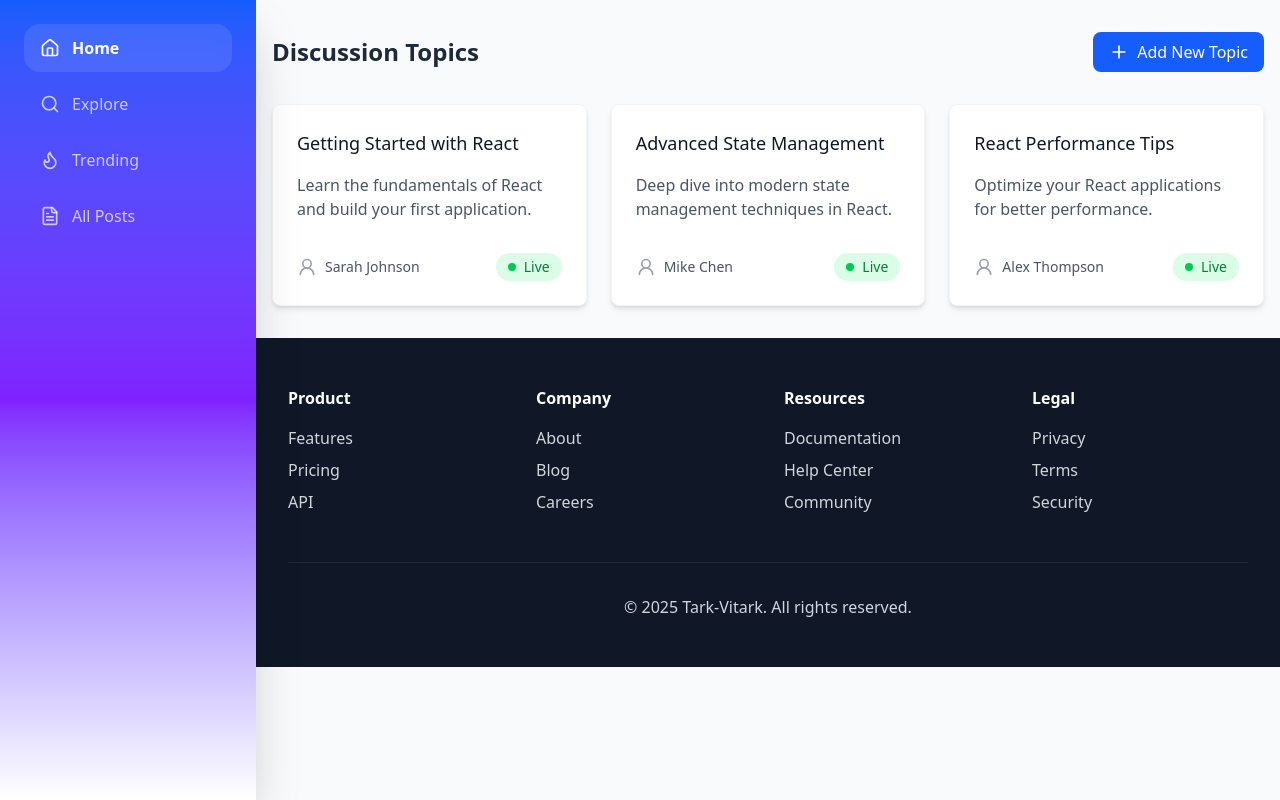
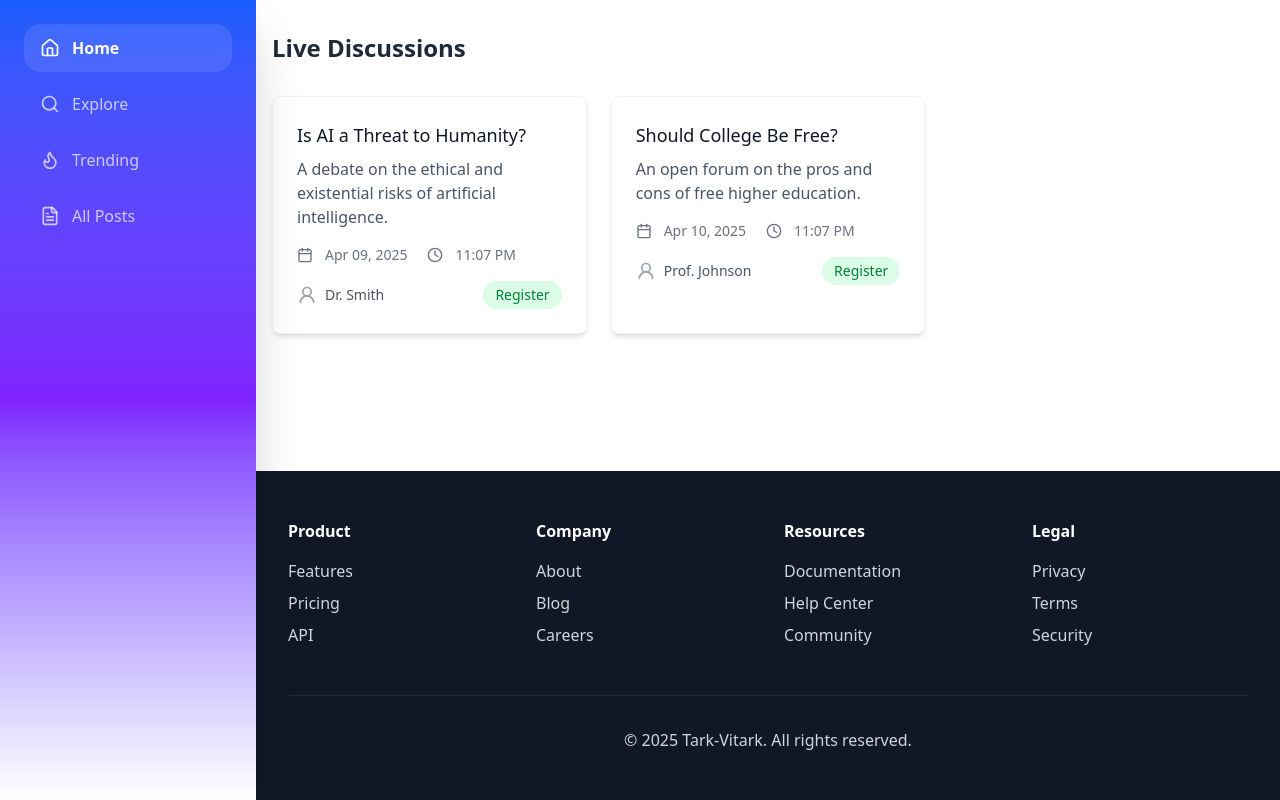
Before and after one commit to rkaniketraj/TarkVitark-, a React (Vite) app in the folder TarkVitark/: page / in a window 1280 px wide. Built offline with nearby package versions, Linux system fonts and the light colour scheme.

Commit message:
futureEvent page completed

```diff
--- a/TarkVitark/package.json
+++ b/TarkVitark/package.json
@@ -10,10 +10,13 @@
     "preview": "vite preview"
   },
   "dependencies": {
+    "@supabase/supabase-js": "^2.49.4",
     "@tailwindcss/vite": "^4.1.3",
+    "date-fns": "^4.1.0",
     "lucide-react": "^0.487.0",
     "react": "^19.0.0",
     "react-dom": "^19.0.0",
+    "react-modal": "^3.16.3",
     "react-router-dom": "^7.5.0",
     "tailwindcss": "^4.1.3"
   },
--- a/TarkVitark/src/App.jsx
+++ b/TarkVitark/src/App.jsx
@@ -8,7 +8,7 @@ import Footer from './components/Footer'
 import Login from './pages/login'
 import Register from './pages/Register'
 import ActiveDiscussion from './pages/ActiveDiscussion'
-
+import FutureEvents from './pages/FutureEvents'
 
 function App() {
 
@@ -20,7 +20,8 @@ function App() {
      {/* <ProfilePage/> */}
      {/* <Login/> */}
      {/* <Register/> */}
-     <ActiveDiscussion/>
+     {/* <ActiveDiscussion/> */}
+     <FutureEvents/>
 
 
 
--- /dev/null
+++ b/TarkVitark/src/pages/FutureEvents.jsx
@@ -0,0 +1,178 @@
+import React, { useState } from 'react';
+import { User2, Calendar, Clock } from 'lucide-react';
+import Modal from 'react-modal';
+import { format } from 'date-fns';
+import LeftSideBar from '../components/LeftSideBar';
+import Footer from '../components/Footer';
+
+Modal.setAppElement('#root');
+
+function FutureEvents() {
+  const [modalIsOpen, setModalIsOpen] = useState(false);
+  const [selectedDiscussion, setSelectedDiscussion] = useState(null);
+  const [registrationData, setRegistrationData] = useState({
+    stance: '',
+    agreedToRules: false
+  });
+  const [registeredDiscussions, setRegisteredDiscussions] = useState(new Set());
+
+  const discussions = [
+    {
+      id: 1,
+      title: 'Is AI a Threat to Humanity?',
+      description: 'A debate on the ethical and existential risks of artificial intelligence.',
+      start_time: new Date().toISOString(),
+      moderator: 'Dr. Smith'
+    },
+    {
+      id: 2,
+      title: 'Should College Be Free?',
+      description: 'An open forum on the pros and cons of free higher education.',
+      start_time: new Date(Date.now() + 86400000).toISOString(),
+      moderator: 'Prof. Johnson'
+    }
+  ];
+
+  const openRegistrationModal = (discussion) => {
+    setSelectedDiscussion(discussion);
+    setModalIsOpen(true);
+  };
+
+  const handleRegistration = (e) => {
+    e.preventDefault();
+    if (!registrationData.stance || !registrationData.agreedToRules) {
+      alert('Please fill in all required fields and agree to the rules.');
+      return;
+    }
+    setRegisteredDiscussions(prev => new Set([...prev, selectedDiscussion.id]));
+    setModalIsOpen(false);
+    setRegistrationData({ stance: '', agreedToRules: false });
+  };
+
+  return (
+    <div className="flex min-h-screen">
+      {/* Sidebar */}
+      <div className="w-64">
+        <LeftSideBar />
+      </div>
+
+      {/* Main content + footer */}
+      <div className="flex-1 flex flex-col">
+        {/* Main Content */}
+        <div className="flex-1 container mx-auto px-4 py-8">
+          <h1 className="text-2xl font-bold text-gray-800 mb-8">Live Discussions</h1>
+
+          <div className="grid grid-cols-1 md:grid-cols-2 lg:grid-cols-3 gap-6">
+            {discussions.map(discussion => (
+              <div
+                key={discussion.id}
+                className="bg-white rounded-lg shadow-md p-6 border border-gray-100"
+              >
+                <h3 className="text-lg font-medium text-gray-900">{discussion.title}</h3>
+                <p className="text-gray-600 mt-2">{discussion.description}</p>
+                <div className="flex items-center mt-4 space-x-3 text-sm text-gray-500">
+                  <Calendar className="h-4 w-4" />
+                  <span>{format(new Date(discussion.start_time), 'MMM dd, yyyy')}</span>
+                  <Clock className="h-4 w-4 ml-2" />
+                  <span>{format(new Date(discussion.start_time), 'hh:mm a')}</span>
+                </div>
+                <div className="flex items-center justify-between mt-4">
+                  <div className="flex items-center space-x-2">
+                    <User2 className="h-5 w-5 text-gray-400" />
+                    <span className="text-sm text-gray-600">{discussion.moderator}</span>
+                  </div>
+                  {registeredDiscussions.has(discussion.id) ? (
+                    <span className="text-sm px-3 py-1 bg-gray-200 rounded-full">Registered</span>
+                  ) : (
+                    <button
+                      onClick={() => openRegistrationModal(discussion)}
+                      className="text-sm px-3 py-1 bg-green-100 text-green-700 rounded-full hover:bg-green-200"
+                    >
+                      Register
+                    </button>
+                  )}
+                </div>
+              </div>
+            ))}
+          </div>
+        </div>
+
+        {/* Footer */}
+        <Footer />
+      </div>
+
+      {/* Modal */}
+      <Modal
+        isOpen={modalIsOpen}
+        onRequestClose={() => setModalIsOpen(false)}
+        className="max-w-lg mx-auto mt-20 bg-white rounded-xl shadow-lg p-6"
+        overlayClassName="fixed inset-0 bg-black bg-opacity-50 flex items-center justify-center"
+      >
+        <div className="space-y-6">
+          <h2 className="text-2xl font-bold text-gray-800">Register for Discussion</h2>
+          <h3 className="text-lg font-medium">{selectedDiscussion?.title}</h3>
+          <form onSubmit={handleRegistration} className="space-y-4">
+            <div>
+              <label className="block text-sm font-medium mb-2">Choose your stance:</label>
+              <label className="inline-flex items-center mr-4">
+                <input
+                  type="radio"
+                  name="stance"
+                  value="in_favor"
+                  onChange={(e) =>
+                    setRegistrationData({ ...registrationData, stance: e.target.value })
+                  }
+                  className="form-radio text-blue-600"
+                />
+                <span className="ml-2">In Favor</span>
+              </label>
+              <label className="inline-flex items-center">
+                <input
+                  type="radio"
+                  name="stance"
+                  value="against"
+                  onChange={(e) =>
+                    setRegistrationData({ ...registrationData, stance: e.target.value })
+                  }
+                  className="form-radio text-blue-600"
+                />
+                <span className="ml-2">Against</span>
+              </label>
+            </div>
+            <label className="inline-flex items-center">
+              <input
+                type="checkbox"
+                checked={registrationData.agreedToRules}
+                onChange={(e) =>
+                  setRegistrationData({ ...registrationData, agreedToRules: e.target.checked })
+                }
+                className="form-checkbox text-blue-600"
+              />
+              <span className="ml-2 text-sm text-gray-600">
+                I agree to follow the discussion rules
+              </span>
+            </label>
+            <div className="flex justify-end space-x-3 pt-4">
+              <button
+                type="button"
+                onClick={() => setModalIsOpen(false)}
+                className="px-4 py-2 text-gray-600 hover:text-gray-800"
+              >
+                Cancel
+              </button>
+              <button
+                type="submit"
+                className="px-4 py-2 bg-green-600 text-white rounded-lg hover:bg-green-700"
+              >
+                Register
+              </button>
+            </div>
+          </form>
+        </div>
+      </Modal>
+    </div>
+  );
+
+}
+
+export default FutureEvents;
```
Also changed, not shown: 1 other file (tests, documents, lock files or other folders).
